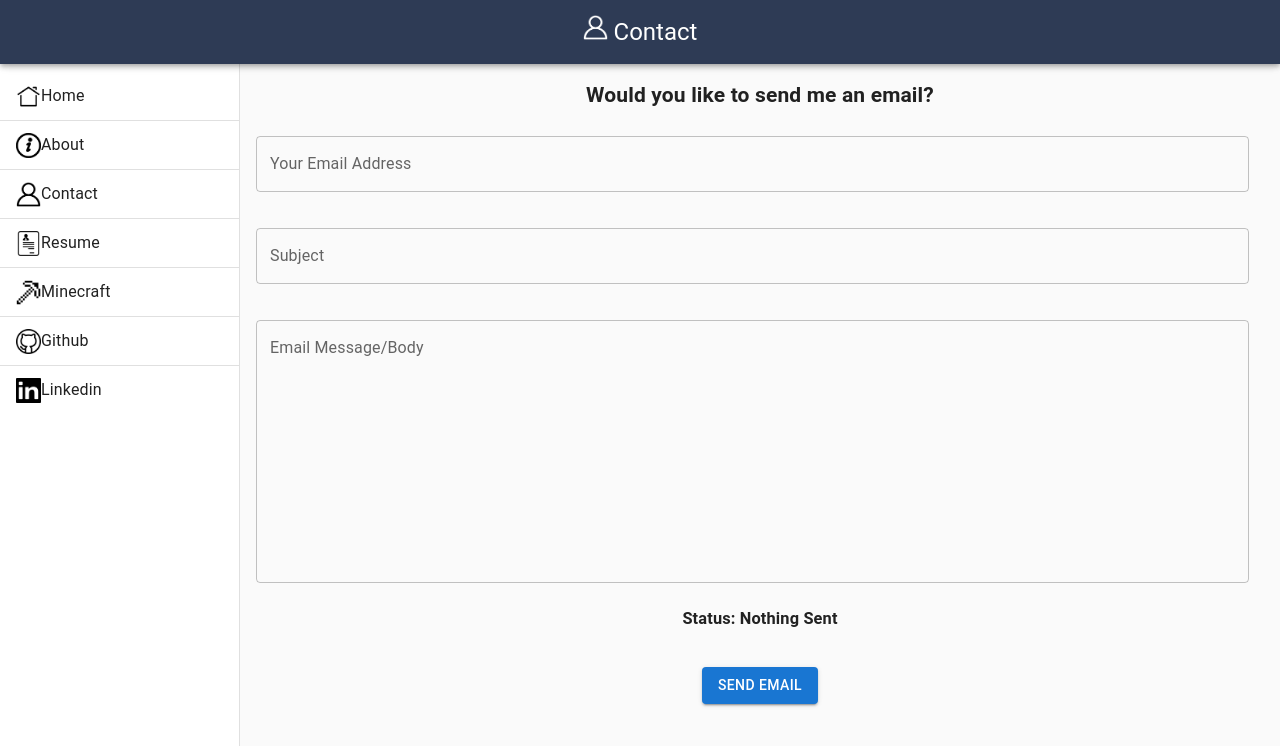
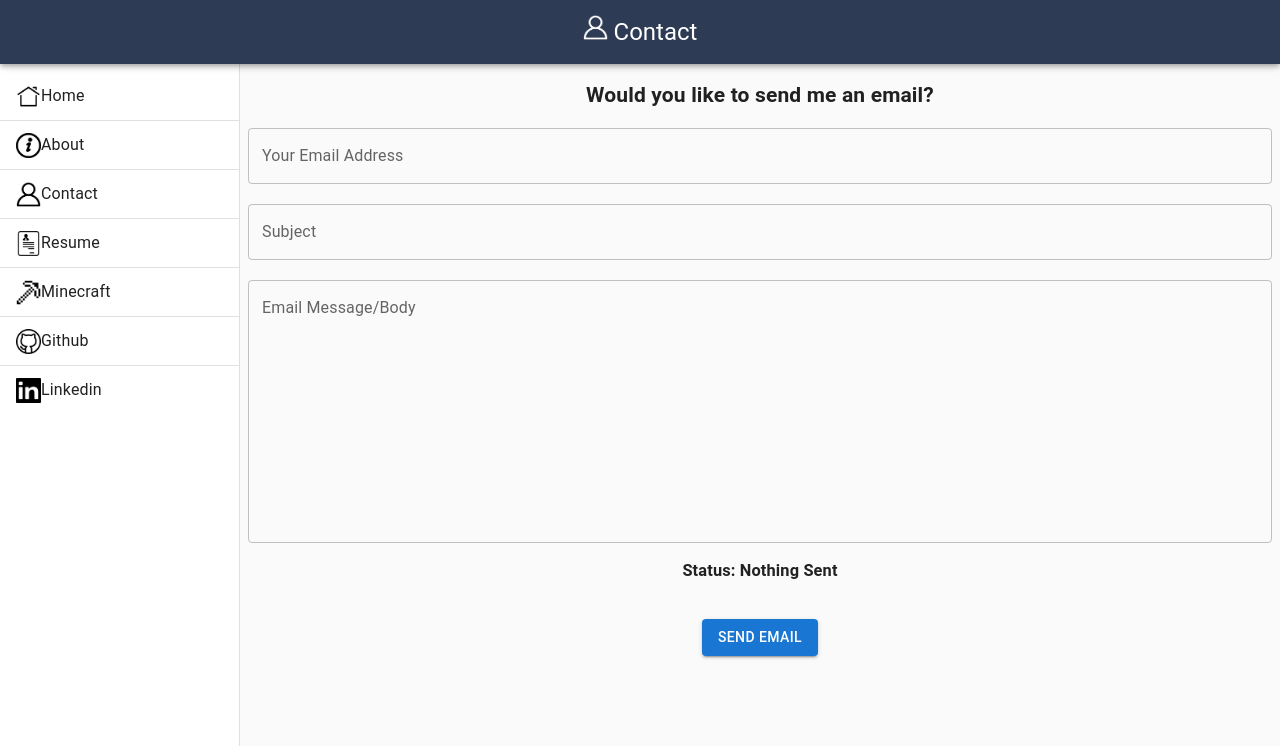
Before and after one commit to bdwandry/Portfolio-Site, a React (Create React App) app: page /contact in a window 1280 px wide. Shown: the top 746 px of the page. Built offline with nearby package versions, Linux system fonts and the light colour scheme.

Commit message:
Changed how messages look

```diff
--- a/src/Page-Information/contact.js
+++ b/src/Page-Information/contact.js
@@ -1,5 +1,6 @@
 import React, {useEffect} from "react";
 import contact from '../Icons/contact.png'
+import sendingbar from '../Icons/sendingbar.gif'
 import Button from '@mui/material/Button';
 import {Box, TextField} from "@mui/material";
 
@@ -69,10 +70,19 @@ const Contact = ({handlePageLocation, handlePictureChange, changeFavicon}) => {
                 </center>
             )
         }
+
+        if (emailAlerts === "Sending Email") {
+            return (
+                <div>
+                    <img src={sendingbar} width={"100%"} />
+                </div>
+            )
+        }
     }
 
     //Function to send email, you must have SMTP Server running
     async function sendEmail () {
+        handleEmailAlerts("Sending Email")
         await window.Email.send({
             Host : "mail.bryanwandrych.com",
             Username : "",
@@ -97,7 +107,7 @@ const Contact = ({handlePageLocation, handlePictureChange, changeFavicon}) => {
             <Box
                 component="form"
                 sx={{
-                    '& .MuiTextField-root': { m: 1, width: '97%' },
+                    '& .MuiTextField-root': { m: 0, width: '100%' },
                 }}
                 noValidate
                 autoComplete="off"
```
Also changed, not shown: src/Icons/sendingbar.gif (added).
